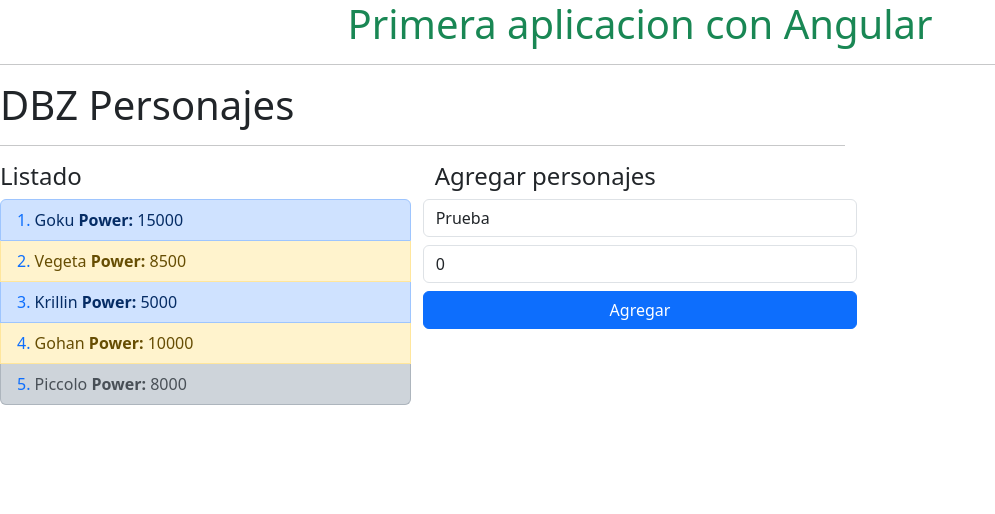
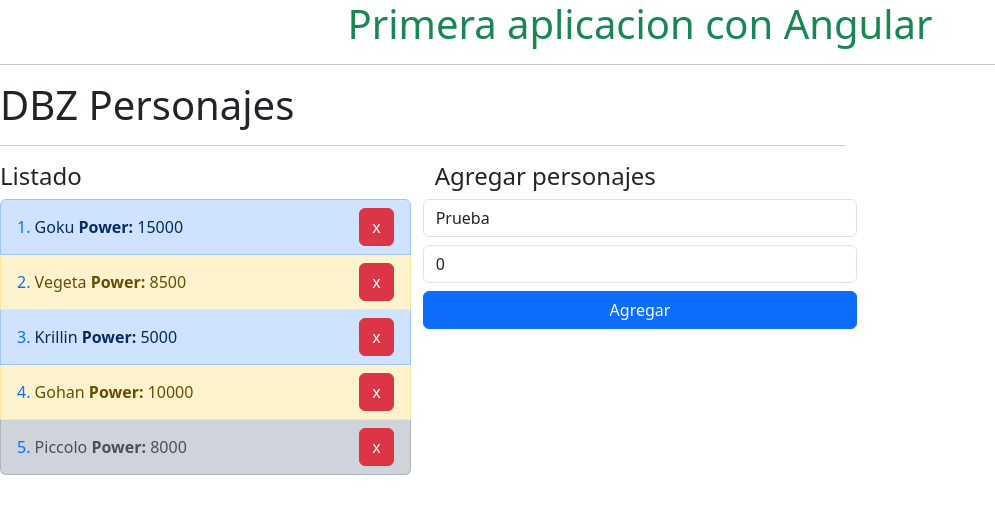
Before and after one commit to jm82mexico/AngularBases, an Angular app: page / in a window 1280 px wide. Shown: the top 514 px of the page, without its empty margins (0-995 px from the left). Built offline with nearby package versions, Linux system fonts and the light colour scheme.

Commit message:
on delete flujo

```diff
--- a/src/app/dbz/components/list/list.component.html
+++ b/src/app/dbz/components/list/list.component.html
@@ -8,19 +8,23 @@
     let isEven = even
     let isOdd = odd
     "
-    class="list-group-item f-flex justify-content-between align-items-center"
+    class="list-group-item d-flex justify-content-between align-items-center"
     [ngClass]="{
         'list-group-item-dark': isLast,
         'list-group-item-primary': isEven,
         'list-group-item-warning': isOdd
     }"
     >
-
+    <div>
         <span class="text-primary">{{i + 1}}. </span>
         <span>{{character.name}} </span>
         <strong>Power: </strong>
         <span>{{character.power}}</span>
+    </div>
 
-</li>
+    <button
+    (click)="onDeleteCharacter(i)"
+    class="btn btn-danger">x</button>
+    </li>
 
 </ul>
--- a/src/app/dbz/components/list/list.component.ts
+++ b/src/app/dbz/components/list/list.component.ts
@@ -1,4 +1,4 @@
-import { Component, Input } from '@angular/core';
+import { Component, EventEmitter, Input, Output } from '@angular/core';
 import { Character } from '../../interfaces/character.interface';
 
 @Component({
@@ -13,4 +13,13 @@
     name: 'Trunks',
     power: 15
   }];
+
+  @Output()
+  public onDelete: EventEmitter<number> = new EventEmitter();
+
+
+  onDeleteCharacter(id?:number):void{
+    console.log('Borrando', id);
+    this.onDelete.emit(id);
+  }
 }
--- a/src/app/dbz/pages/main-page.component.html
+++ b/src/app/dbz/pages/main-page.component.html
@@ -3,7 +3,9 @@
 <div class="row">
 
     <div class="col">
-        <dbz-list [characterList]="characters"></dbz-list>
+        <dbz-list [characterList]="characters"
+        (onDelete)="onDeletedCharacter($event)"
+        ></dbz-list>
     </div>
     <div class="col">
         <dbz-add-character (onNewCharacter)="onNewCharacter($event)"></dbz-add-character>
--- a/src/app/dbz/pages/main-pages.component.ts
+++ b/src/app/dbz/pages/main-pages.component.ts
@@ -33,11 +33,18 @@
         }
     ];
 
+    onDeletedCharacter(id: number): void {
+        console.log('BorradoMain');
+        console.log('Borrando', id);
+        this.characters.splice(id, 1);
+    }
+
     onNewCharacter(character: Character): void {
-        //this.characters.push(character);
+        this.characters.push(character);
         console.log('mainCharacter');
         console.log(character);
     }
 
 
+
 }
```
